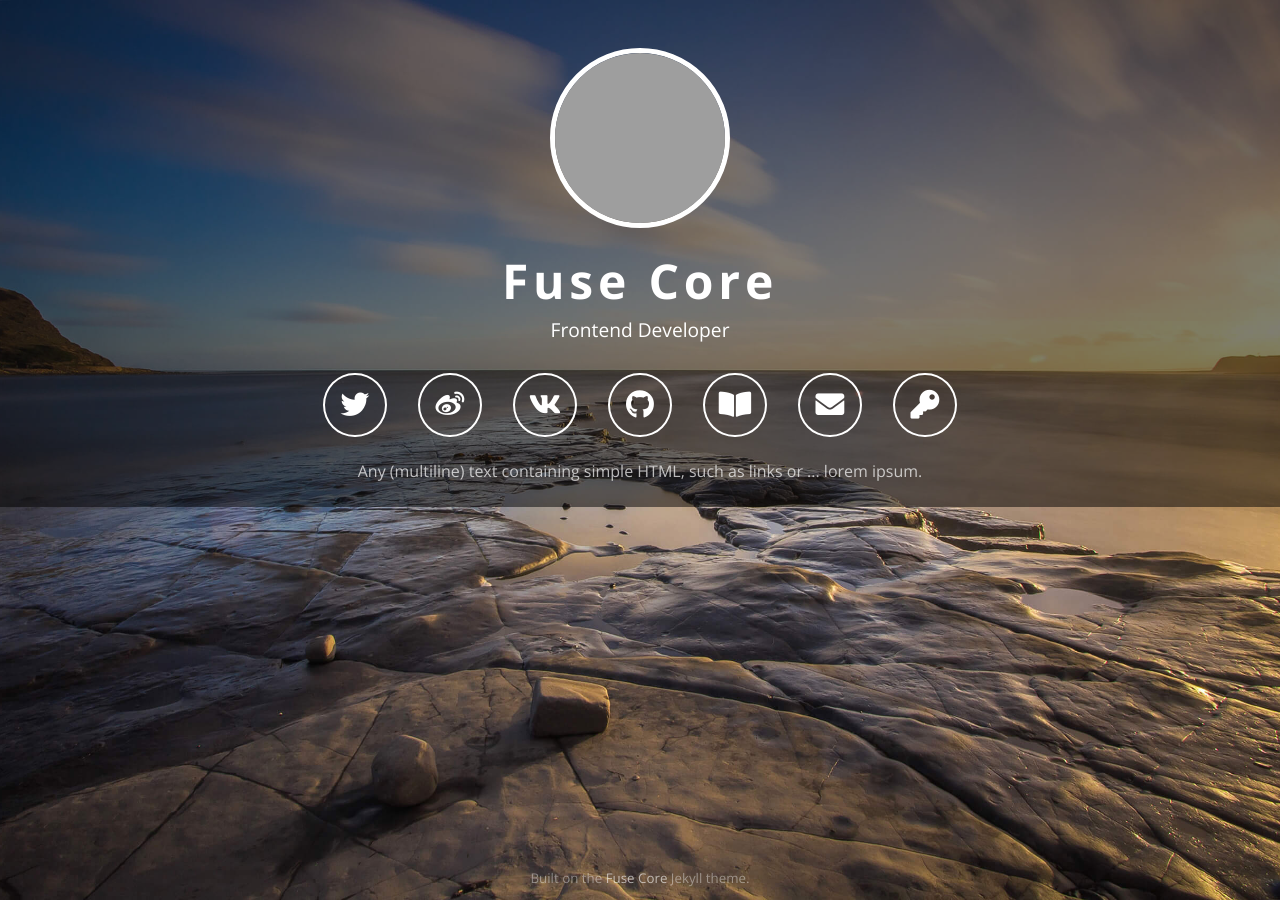
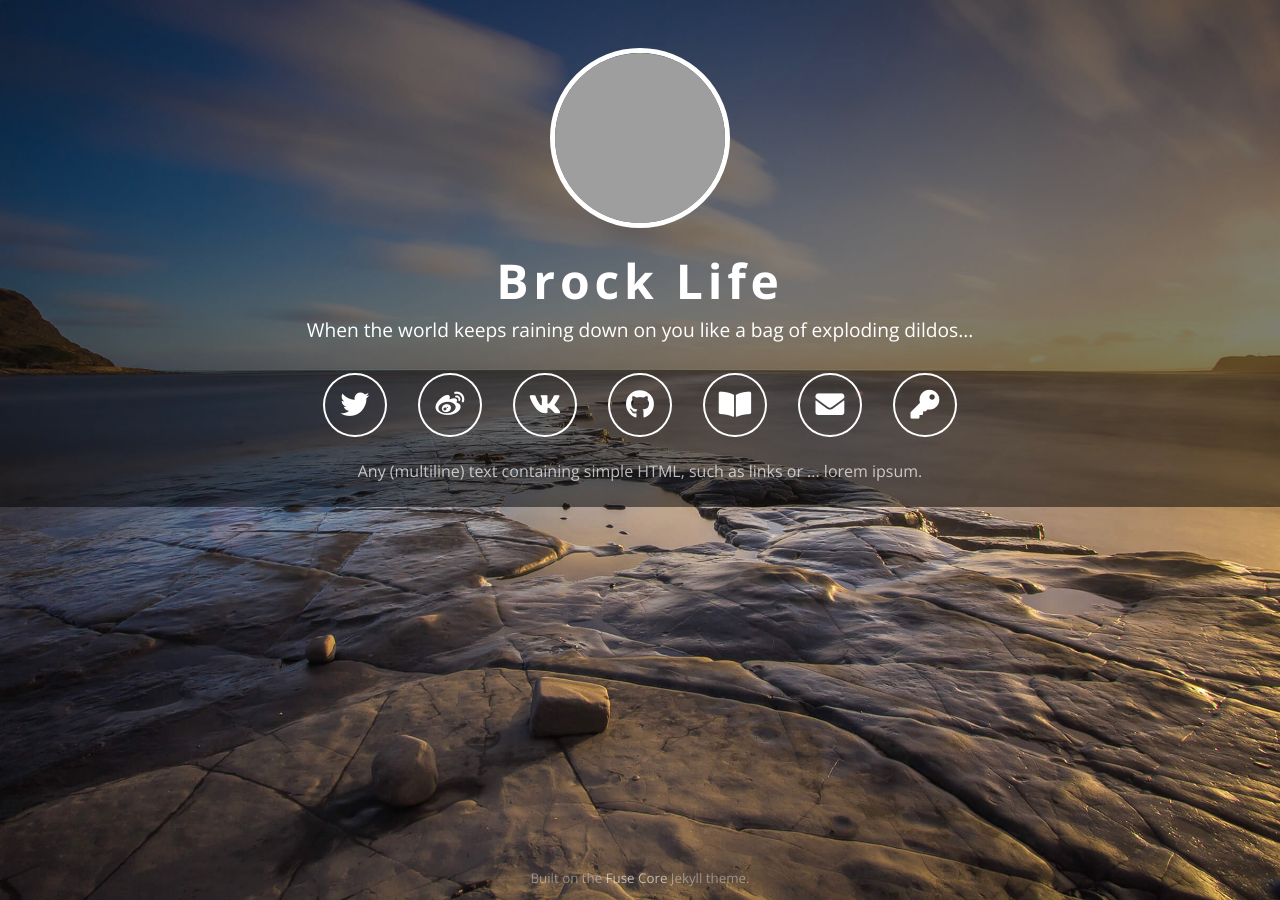
Before and after one commit to dbrodb/-Users-davidbrock-Downloads-brocklife.co.uk-fuse-core-main-fuse-core-gh-pages, a Jekyll site: the page built from index.html, in a window 1280 px wide. Built offline with Jekyll 4.4.1, drawn with Linux system fonts in a browser that asks for light colours; grey boxes are pictures that could not be loaded.

Commit message:
Update _config.yml

```diff
--- a/_config.yml
+++ b/_config.yml
@@ -12,12 +12,12 @@ sass:
 # When modifying this file, take care to preserve the indentation. This is YAML ...
 
 # Main Headline, name required, subtitle optional
-name: Fuse Core
+name: Brock Life
 #subtitle:
-subtitle: Frontend Developer
+subtitle: When the world keeps raining down on you like a bag of exploding dildos...
 
 # Title attribute of HTML Page, uses 'name' from above if empty
-title: Fuse Core
+title: Brockbase
 
 # Information for web crawlers / Google, all of them optional
 # 'description' and 'keywords' simply set the corresponding meta tags,
@@ -28,7 +28,7 @@ robots:
     crawl: index,follow
 
 # website address when deployed, also given as canonical link
-url: https://tsjensen.github.io/fuse-core/
+url: https://brocklife.co.uk
 
 # The 'baseurl' is prepended to all website-internal links.
 # 'baseurl' will often be '', but for a project page on gh-pages, it needs to be the project name.
```
